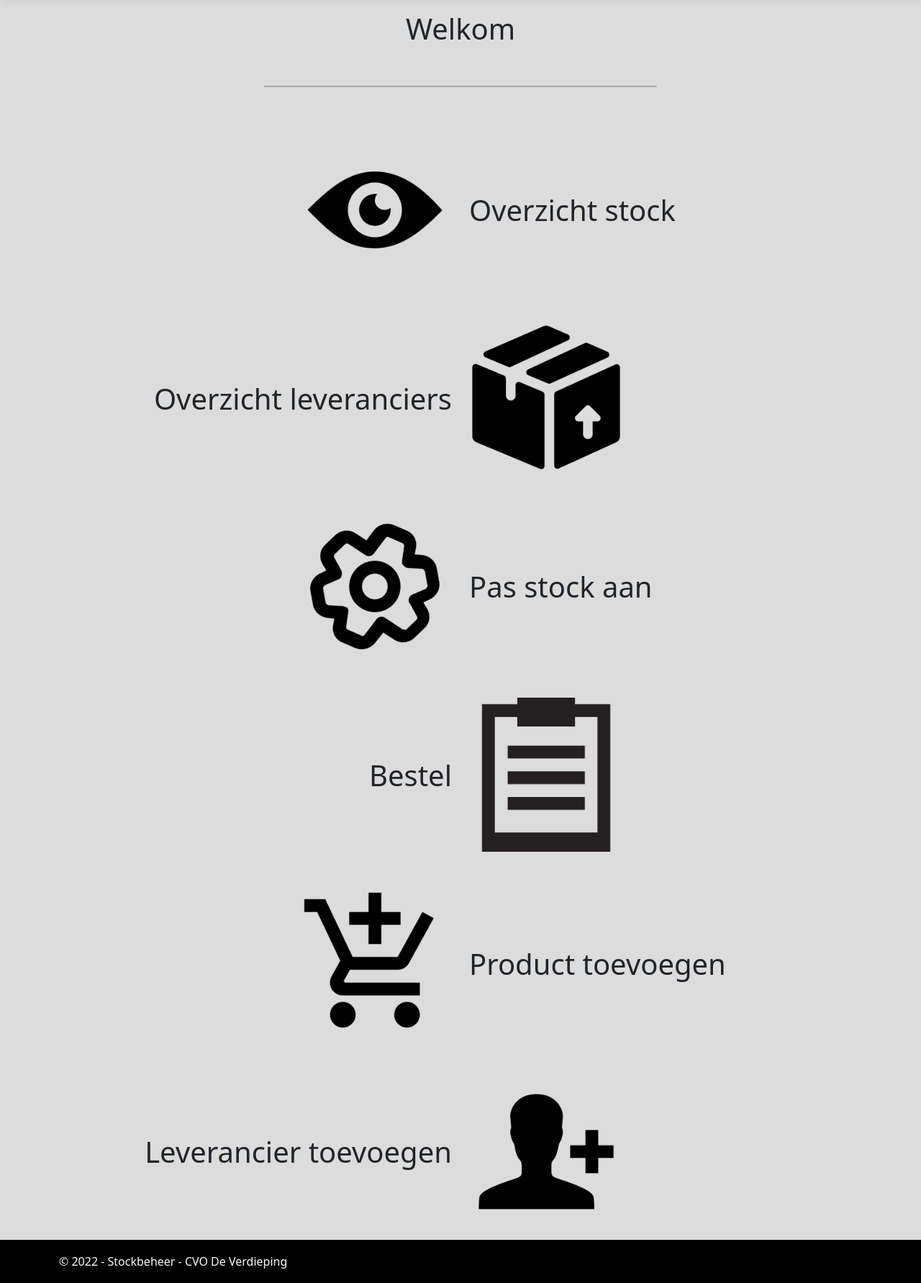
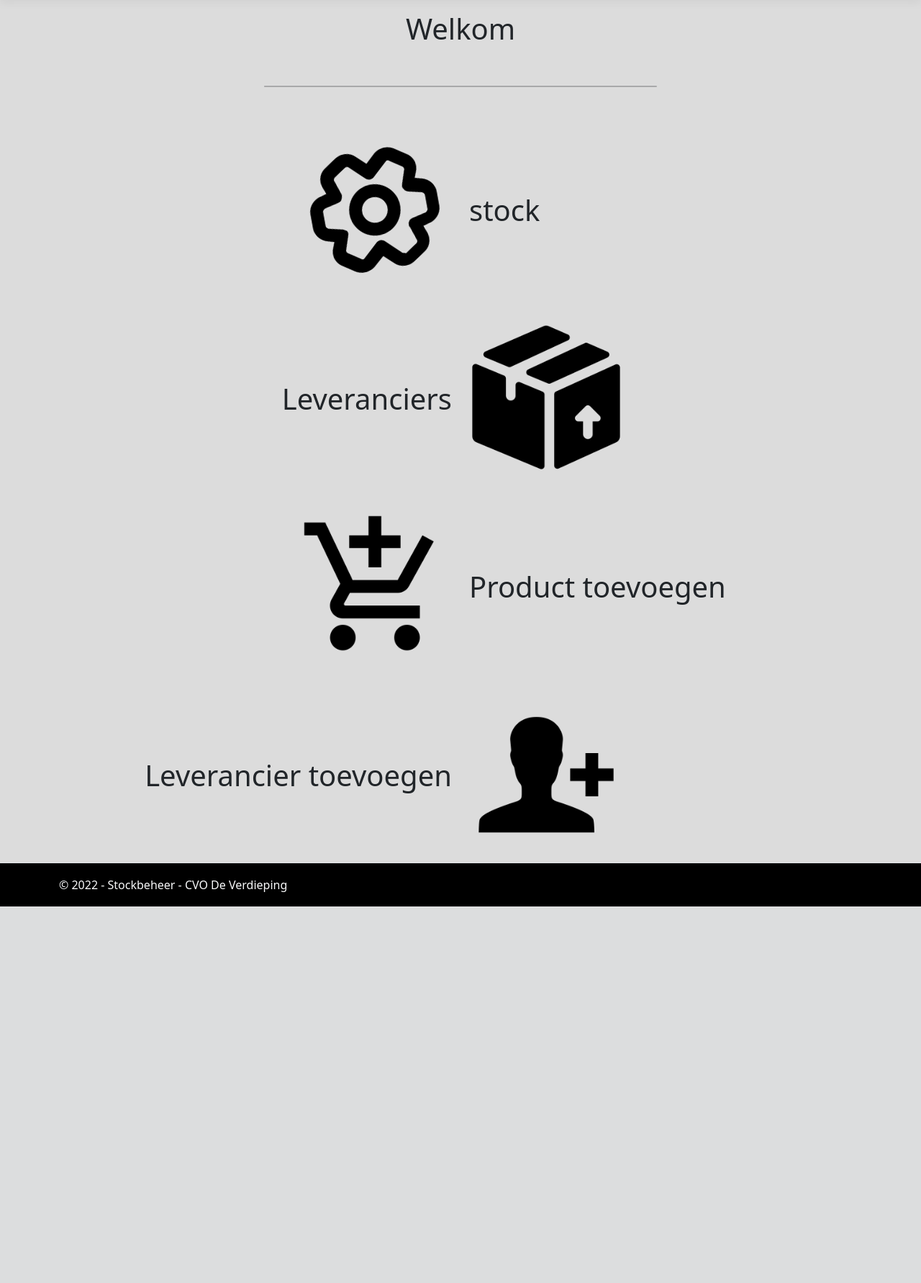
Before and after one commit to xerio1001/ASP, an ASP.NET Core app: page / in a window 1280 px wide. Shown: the part 57-1839 px from the top of the page at 72% size. After the commit the page ends 1316 px from the top, so only its background shows below. Run offline with ASP.NET Core 8, Linux system fonts and the light colour scheme; style sheets or scripts are compiled from the project's sources; some libraries are stand-ins or nearby versions.

Commit message:
ProjectWeb

```diff
--- a/Project/Models/ProductModel.cs
+++ b/Project/Models/ProductModel.cs
@@ -18,9 +18,9 @@ namespace Project.Models
         [BsonElement("brand")]
         public string Brand { get; set; }
 
-        [DisplayName("Prijs/€")]
+        [DisplayName("Prijs")]
         [BsonElement("price")]
-        public decimal Price { get; set; }
+        public string Price { get; set; }
 
         [DisplayName("In Stock")]
         [BsonElement("amountInStock")]
--- a/Project/Views/Home/Index.cshtml
+++ b/Project/Views/Home/Index.cshtml
@@ -14,20 +14,20 @@
     <div class="row mt-5">
         <div class="col-6 text-end">
             <a class="text-dark" asp-controller="Product" asp-action="Index">
-                <img src="~/img/eye.png" style="width: 40%; height: auto;" />
+                <img src="~/img/tandwiel.png" style="width: 40%; height: auto;" class="animate"/>
             </a>
         </div>
         <div class="col-6 text-start padding-top-7-5p">
-            <h1>Overzicht stock</h1>
+            <h1>stock</h1>
         </div>
     </div>
 
     <div class="row mt-5">
         <div class="col-6 text-end padding-top-7-5p">
-            <h1>Overzicht leveranciers</h1>
+            <h1>Leveranciers</h1>
         </div>
         <div class="col-6 text-start">
-            <a class="text-dark" asp-controller="Stock" asp-action="overzichtLeveranciers">
+            <a class="text-dark" asp-controller="Stock" asp-action="bestel">
                 <img src="~/img/supplier.png" style="width: 40%; height: auto;" />
             </a>
         </div>
@@ -35,29 +35,7 @@
 
     <div class="row mt-5">
         <div class="col-6 text-end">
-            <a class="text-dark" asp-controller="Stock" asp-action="pasStockAan">
-                <img src="~/img/tandwiel.png" style="width: 40%; height: auto;" class="animate"/>
-            </a>
-        </div>
-        <div class="col-6 text-start padding-top-7-5p">
-            <h1>Pas stock aan</h1>
-        </div>
-    </div>
-
-    <div class="row mt-5">
-        <div class="col-6 text-end padding-top-7-5p">
-            <h1>Bestel</h1>
-        </div>
-        <div class="col-6 text-start">
-            <a class="text-dark" asp-controller="Stock" asp-action="bestel">
-                <img src="~/img/order.png" style="width: 40%; height: auto;" />
-            </a>
-        </div>
-    </div>
-
-    <div class="row mt-5">
-        <div class="col-6 text-end">
-            <a class="text-dark" asp-controller="Stock" asp-action="voegProductToe">
+            <a class="text-dark" asp-controller="Product" asp-action="Create">
                 <img src="~/img/addProduct.png" style="width: 40%; height: auto;" />
             </a>
         </div>
--- a/Project/Views/Product/Details.cshtml
+++ b/Project/Views/Product/Details.cshtml
@@ -32,7 +32,7 @@
             @Html.DisplayNameFor(model => model.Price)
         </dt>
         <dd class = "col-sm-10">
-            @Html.DisplayFor(model => model.Price)
+            € @Html.DisplayFor(model => model.Price)
         </dd>
         <dt class = "col-sm-2">
             @Html.DisplayNameFor(model => model.AmountInStock)
```
Also changed, not shown: Project/Controllers/ProductController.cs (+13 -2 lines), 7 other files.
